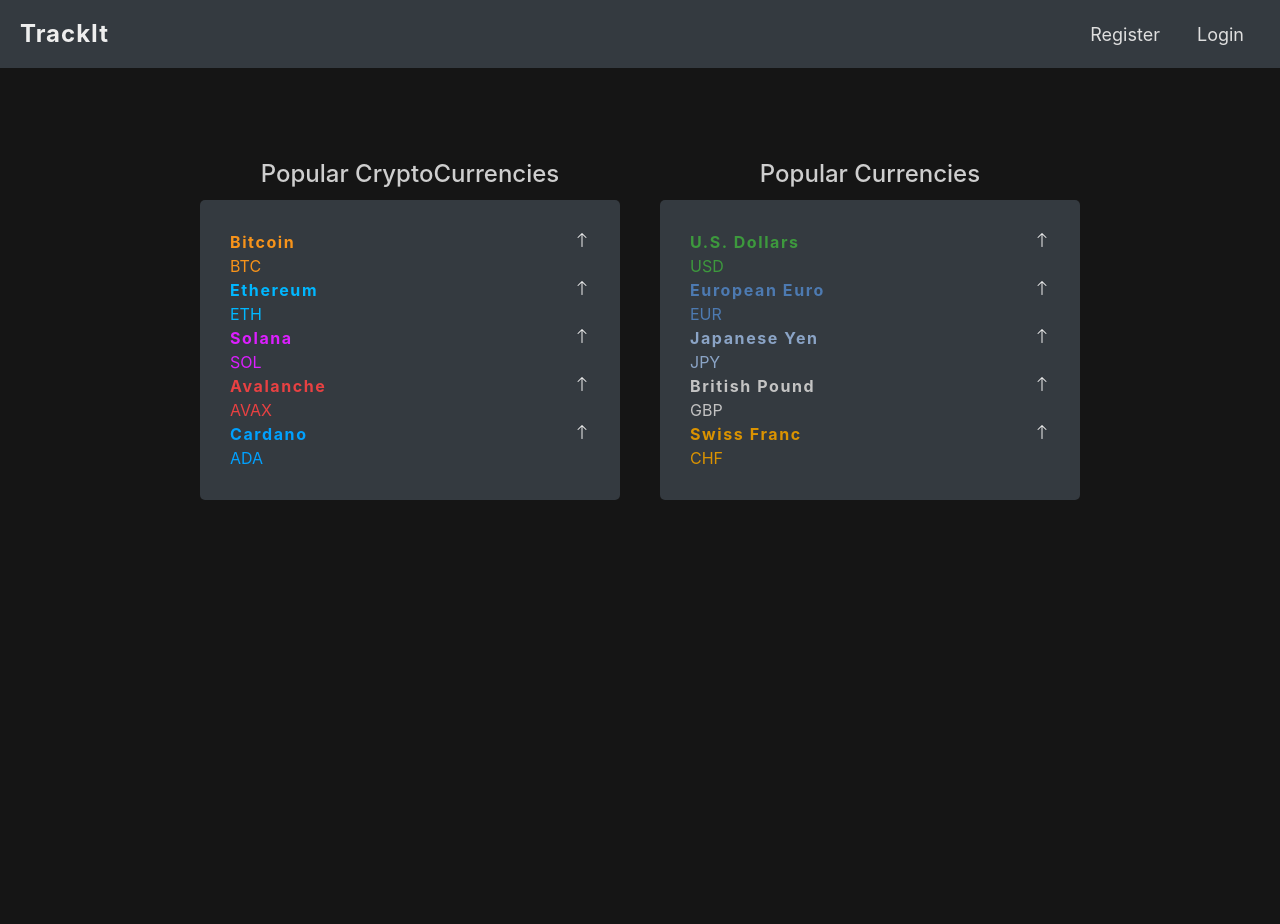
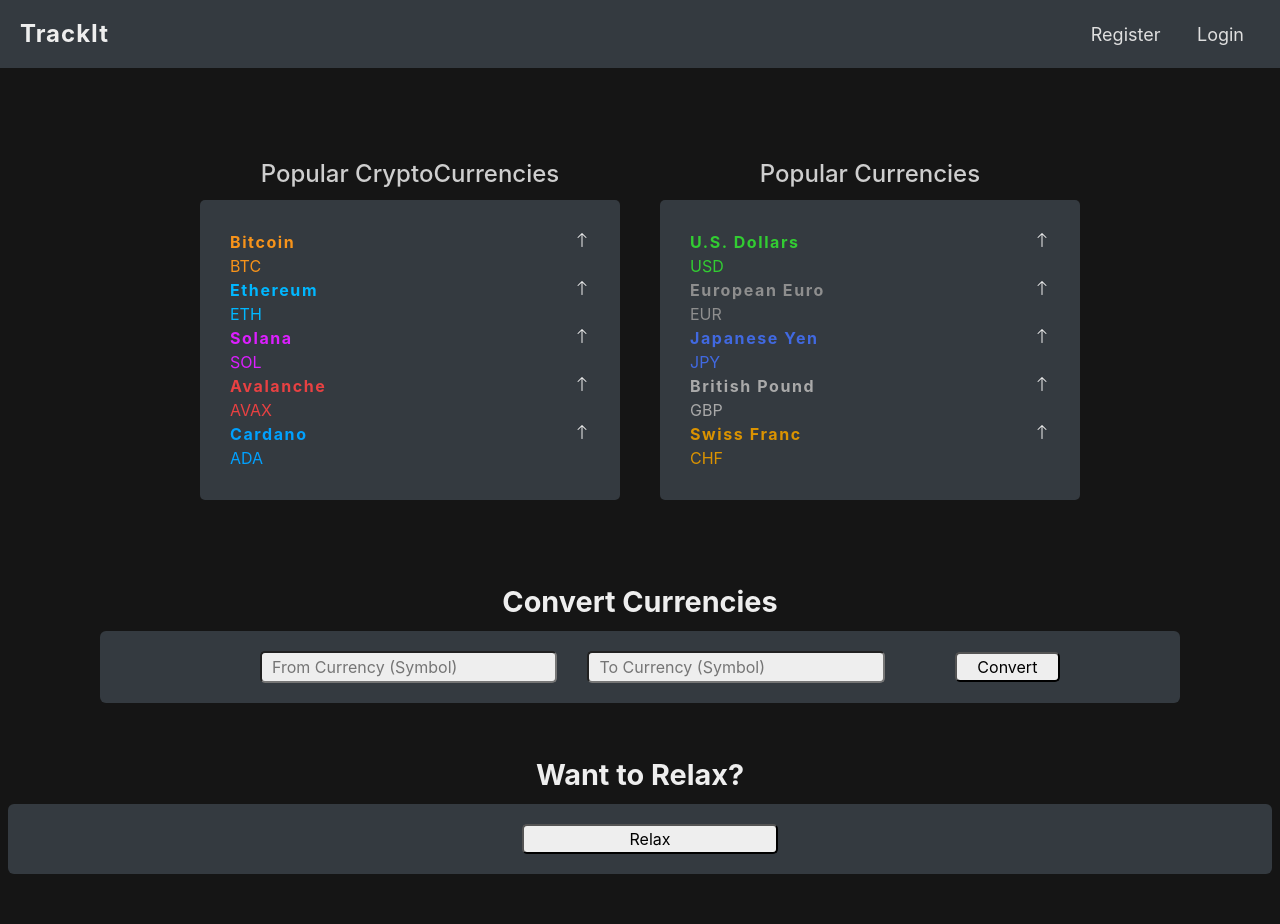
Before and after one commit to KushagraAgarwal525/TrackIt, a Django app: page / in a window 1280 px wide. Before the commit the page ends 500 px from the top, so only its background shows below. Run offline with Django 4.2, Linux system fonts and the light colour scheme.

Commit message:
Add convert currencies and want to relax sections

```diff
--- a/TrackIt/static/TrackIt/TrackIt.js
+++ b/TrackIt/static/TrackIt/TrackIt.js
@@ -1,7 +1,8 @@
 // Use https://tvjs.io/ for graphs
 
+const currencies = ["AFN","ALL","BTC","DZD","USD","EUR","AOA","XCD","ARS","AMD","AWG","AUD","AZN","BSD","BHD","BDT","BBD","BYN","BZD","XOF","BMD","BTN","BOB","BAM","BWP","BRL","BND","BGN","BIF","KHR","XAF","CAD","CVE","KYD","CLP","CNY","COP","KMF","CDF","NZD","CRC","HRK","CUP","CZK","DKK","DJF","DOP","EGP","ERN","SZL","ETB","FJD","XPF","GMD","GEL","GHS","GIP","GTQ","GNF","GYD","HTG","HNL","HKD","HUF","ISK","INR","IDR","IRR","IQD","ILS","JMD","JPY","JOD","KZT","KES","KPW","KRW","KWD","KGS","LAK","LBP","LSL","LRD","LYD","CHF","MOP","MGA","MWK","MYR","MVR","MRU","MUR","MXN","MDL","MNT","MAD","MZN","MMK","NAD","NPR","ANG","NIO","NGN","MKD","NOK","OMR","PKR","PAB","PGK","PYG","PEN","PHP","PLN","QAR","RON","RUB","RWF","SHP","WST","STN","SAR","RSD","SCR","SLL","SGD","SBD","SOS","ZAR","SSP","LKR","SDG","SRD","SEK","SYP","TJS","TZS","THB","TOP","TTD","TND","TRY","TMT","UGX","UAH","AED","GBP","UYU","UZS","VUV","VES","VND","YER","ZMW","ZWL"];
+
 // ***----Update intervals for cryptocurrency prices----***
-
 setInterval(() => {
     updateCryptoPrice("BTC", "USD");
 }, 1000);
@@ -46,12 +47,35 @@ document.addEventListener('DOMContentLoaded', async () => {
     updateCryptoPrice("ETH", "USD");
     updateCryptoPrice("SOL", "USD");
     updateCryptoPrice("AVAX", "USD");
-    // updateCryptoPrice("ADA", "USD");
+    updateCryptoPrice("ADA", "USD");
 	updateCurrencyPrice("USD", "USD");
 	updateCurrencyPrice("EUR", "USD");
-	// updateCurrencyPrice("JPY", "USD");
-	// updateCurrencyPrice("USD", "USD");
-	// updateCurrencyPrice("USD", "USD");
+	updateCurrencyPrice("JPY", "USD");
+	updateCurrencyPrice("GBP", "USD");
+	updateCurrencyPrice("CHF", "USD");
+    const searchForm = document.querySelector(".convert form");
+    searchForm.addEventListener('submit', async event => {
+        event.preventDefault();
+        let currencyFrom = searchForm.currencyfrom.value.toUpperCase();
+        let currencyTo = searchForm.currencyto.value.toUpperCase();
+        let exchange;
+        const result = document.querySelector(".convert .result");
+        if (currencies.includes(currencyFrom) && currencies.includes(currencyTo)) {
+            exchange = await getCurrencyPrice(currencyFrom, currencyTo);
+            exchange = parseFloat(exchange).toFixed(2);
+            result.style.display = "block";
+            result.textContent = `1 ${currencyFrom.toUpperCase()} = ${exchange} ${currencyTo.toUpperCase()}`;
+        }
+        else {
+            result.style.display = "block";
+            result.textContent = "INVALID INPUT!";
+        }
+    })
+    document.querySelector('.relaxbtn').addEventListener('click', async () => {
+        let idea = await fetch("http://www.boredapi.com/api/activity?type=relaxation");
+        idea = await idea.json();
+        document.querySelector('.idea').textContent = idea.activity;
+    })
 })
 
 async function getCryptoPrice(crypto, currency) {
@@ -112,16 +136,23 @@ async function updateCurrencyPrice(currency, preference) {
 		if (priceChange == Infinity) {
 			document.querySelector(`.currencychangepercentage[data-${currency}]`).textContent = "0.000%";
 		}
-		else if (priceChange < 0) {
-			document.querySelector(`.currencychangepercentage[data-${currency}]`).textContent = `${priceChange}%`;
+        else {
+			document.querySelector(`.currencychangepercentage[data-${currency}]`).textContent = `${percentagechange}%`;
+		}
+		if (priceChange < 0) {
+            document.querySelector(`svg[data-${currency}]`).classList.add("rotatesvg");
+			document.querySelector(`svg[data-${currency}]`).style.color = "red";
 			document.querySelector(`.currencychangepercentage[data-${currency}]`).style.color = "red";
 		}
 		else if (priceChange > 0 && priceChange != Infinity) {
-			document.querySelector(`.currencychangepercentage[data-${currency}]`).textContent = `${priceChange}%`;
 			document.querySelector(`.currencychangepercentage[data-${currency}]`).style.color = "#29EF04";
+            document.querySelector(`svg[data-${currency}]`).style.color = "#39FF14";
+			if (document.querySelector(`svg[data-${currency}]`).classList.contains("rotatesvg")) {
+				document.querySelector(`svg[data-${currency}]`).classList.remove("rotatesvg");
+			}
 		}
 		else if (priceChange == 0) {
-			document.querySelector(`.currencychangepercentage[data-${currency}]`).textContent = "0.000%";
+			document.querySelector(`svg[data-${currency}]`).style.color = "#eeeeee";
 			document.querySelector(`.currencychangepercentage[data-${currency}]`).style.color = "#eeeeee";
 		}
 		prices[currency] = priceData;
--- a/TrackIt/static/TrackIt/styles.css
+++ b/TrackIt/static/TrackIt/styles.css
@@ -4,10 +4,10 @@
     --solana-color : #DC1FFF;
     --avalanche-color : #e84142;
     --cardano-color : #00A1FF;
-    --USD-color : #3D993D;
-    --EUR-color : #4D7AB1;
-    --JPY-color : #8BA4C6;
-    --GBP-color : #c3c3c3;
+    --USD-color : #32CD32;
+    --EUR-color : #8E8E8E;
+    --JPY-color : royalblue;
+    --GBP-color : #A9A9A9;
     --CHF-color : #DB9300;
 }
 
@@ -64,7 +64,7 @@ a:hover {
     flex-direction: column;
     align-items: center;
     gap: 20px;
-    padding: 40px;
+    padding: 40px 40px 20px;
 }
 
 .cryptotitle, .currencytitle {
@@ -151,7 +151,115 @@ a:hover {
     color: var(--CHF-color);
 }
 
-@media (min-width: 1000px) {
+.search, .relax {
+    display: flex;
+    flex-direction: column;
+    align-items: center;
+}
+
+.search {
+    gap: 8px;
+    padding: 20px 40px 0px;
+}
+
+.convert, .getidea {
+    background-color: #343a40;
+    border-radius: 6px;
+    width: 100%;
+    padding: 20px 10px 20px 10px;
+    margin: 0px 0px 50px;
+}
+
+.convert {
+    padding: 20px 10px 20px 0px;
+    margin: 0px 0px 50px;
+}
+
+.convert form{
+    display: flex;
+    align-items: center;
+    justify-content: center;
+    gap: 10px;
+}
+
+.convert form input[type=submit] {
+    flex: 1;
+}
+
+.convert form input[type=text] {
+    padding: 2px 10px;
+}
+
+.convert form input {
+    background-color: #eee;
+    color: black;
+    width: 100%;
+    border-radius: 5px;
+}
+
+.input {
+    padding: 0px 10px 0px 20px;
+    background-color: transparent;
+    display: flex;
+    justify-content: center;
+    align-items: center;
+    flex: 7;
+    gap: 15px;
+}
+
+.result {
+    display: none;
+    padding: 20px 0px 0px;
+    text-align: center;
+    font-size: 1.2rem;
+    font-weight: 500;
+}
+
+.searchtitle, .relaxtitle {
+    font-size: 1.2rem;
+    font-weight: 400;
+    text-align: center;
+}
+
+.getidea {
+    display: flex;
+    justify-content: center;
+    align-items: center;
+}
+
+.relax {
+    display: flex;
+    flex-direction: column;
+    align-items: center;
+    justify-content: center;
+    gap: 8px;
+    margin: 0px 8px;
+}
+
+.getidea {
+    display: flex;
+    justify-content: center;
+    align-items: center;
+    gap: 10px;
+}
+
+.relaxbtn {
+    background-color: #eee;
+    color: black;
+    height: 30px;
+    min-width: 20vw;
+    border-radius: 5px;
+}
+
+.relaxbtn:hover, .relaxbtn:focus {
+    outline: none;
+}
+
+.idea {
+    font-size: 1.1rem;
+}
+
+@media (min-width: 1015px) {
     .navbar {
         padding: 8px 20px;
     }
@@ -161,39 +269,76 @@ a:hover {
     .nav-item {
         font-size: large;
     }
-
     .login, .register {
         padding: 25px 50px;
     }
-
     .prices {
         flex-direction: row;
         justify-content: space-evenly;
         gap: 40px;
         padding: 80px 200px;
     }
-
     .crypto, .currency {
         width: 50%;
     }
-
     .cryptoprices, .currencyprices {
         padding: 30px;
     }
-
-
     .cryptotitle, .currencytitle {
         font-size: x-large;
         font-weight: 500;
         padding: 8px 0px;
     }
+    .search {
+        padding: 0px 100px;
+    }
+    .convert {
+        padding: 20px 120px 20px 100px;
+    }
+    .input {
+        padding: 0px 60px;
+        gap: 30px;
+    }
+    .searchtitle, .relaxtitle {
+        font-size: 1.8rem;
+        font-weight: bold;
+    }
+    .idea {
+        font-size: 1.3rem;
+        font-weight: 450;
+    }
+    .getidea {
+        gap: 20px;
+    }
 }
 
-@media (max-width: 350px) {
+@media (max-width: 360px) {
     .prices {
         padding: 20px;
     }
     .crypto, .currency {
         width: 100%;
     }
+    .convert form {
+        gap: 0px;
+    }
+    .search {
+        padding: 10px 20px 10px;
+    }
+    .input {
+        padding: 0px 8px 0px 16px;
+        gap: 8px;
+    }
+    .searchtitle, .relaxtitle {
+        font-size: 1.1rem;
+        font-weight: 400;
+    }
+    .result {
+        padding: 10px 0px 0px;
+        font-size: 1.1rem;
+        font-weight: 500;
+    }
+    .convert {
+        margin-bottom: 10px;
+    }
 }
--- a/TrackIt/templates/TrackIt/index.html
+++ b/TrackIt/templates/TrackIt/index.html
@@ -1,4 +1,8 @@
 {% extends 'TrackIt/layout.html' %}
+
+{% load static %}
+
+{% block script %}<script src="{% static 'TrackIt/TrackIt.js' %}"></script>{% endblock %}
 
 {% block body %}
     <!-- price display page -->
@@ -117,7 +121,7 @@
                         <div class="currencyprice" data-USD></div>
                         <div class="currencypricechange">
                             <div class="currencychangearrow">
-                                <svg xmlns="http://www.w3.org/2000/svg" width="16" height="16" fill="currentColor" class="bi bi-arrow-up" viewBox="0 0 16 16">
+                                <svg data-USD xmlns="http://www.w3.org/2000/svg" width="16" height="16" fill="currentColor" class="bi bi-arrow-up" viewBox="0 0 16 16">
                                     <path fill-rule="evenodd" d="M8 15a.5.5 0 0 0 .5-.5V2.707l3.146 3.147a.5.5 0 0 0 .708-.708l-4-4a.5.5 0 0 0-.708 0l-4 4a.5.5 0 1 0 .708.708L7.5 2.707V14.5a.5.5 0 0 0 .5.5z"/>
                                 </svg>
                             </div>
@@ -135,7 +139,7 @@
                         <div class="currencyprice" data-EUR></div>
                         <div class="currencypricechange">
                             <div class="currencychangearrow">
-                                <svg xmlns="http://www.w3.org/2000/svg" width="16" height="16" fill="currentColor" class="bi bi-arrow-up" viewBox="0 0 16 16">
+                                <svg data-EUR xmlns="http://www.w3.org/2000/svg" width="16" height="16" fill="currentColor" class="bi bi-arrow-up" viewBox="0 0 16 16">
                                     <path fill-rule="evenodd" d="M8 15a.5.5 0 0 0 .5-.5V2.707l3.146 3.147a.5.5 0 0 0 .708-.708l-4-4a.5.5 0 0 0-.708 0l-4 4a.5.5 0 1 0 .708.708L7.5 2.707V14.5a.5.5 0 0 0 .5.5z"/>
                                 </svg>
                             </div>
@@ -153,7 +157,7 @@
                         <div class="currencyprice" data-JPY></div>
                         <div class="currencypricechange">
                             <div class="currencychangearrow">
-                                <svg xmlns="http://www.w3.org/2000/svg" width="16" height="16" fill="currentColor" class="bi bi-arrow-up" viewBox="0 0 16 16">
+                                <svg data-JPY xmlns="http://www.w3.org/2000/svg" width="16" height="16" fill="currentColor" class="bi bi-arrow-up" viewBox="0 0 16 16">
                                     <path fill-rule="evenodd" d="M8 15a.5.5 0 0 0 .5-.5V2.707l3.146 3.147a.5.5 0 0 0 .708-.708l-4-4a.5.5 0 0 0-.708 0l-4 4a.5.5 0 1 0 .708.708L7.5 2.707V14.5a.5.5 0 0 0 .5.5z"/>
                                 </svg>
                             </div>
@@ -200,4 +204,27 @@
             </div>
         </div>
     </div>
+    <!-- search section -->
+    <div class="search">
+        <div class="searchtitle">Convert Currencies</div>
+        <div class="convert">
+            <form action="/search/" method="post">
+                <div class="input">
+                    <input type="text" name="currencyfrom" placeholder="From Currency (Symbol)">
+                    <input type="text" name="currencyto" placeholder="To Currency (Symbol)">
+                </div>
+                <input class="cryptosearchbtn" type="submit" name="submit" value="Convert">
+            </form>
+            <div class="result"></div>
+        </div>
+    </div>
+
+    <!-- Relax Ideas -->
+    <div class="relax">
+        <div class="relaxtitle">Want to Relax?</div>
+        <div class="getidea">
+            <div class="idea"></div>
+            <button class="relaxbtn">Relax</button>
+        </div>
+    </div>
 {% endblock %}
--- a/TrackIt/templates/TrackIt/layout.html
+++ b/TrackIt/templates/TrackIt/layout.html
@@ -10,7 +10,7 @@
     <title>{% block title %} TrackIt {% endblock %}</title>
     <link rel="stylesheet" href="https://cdn.jsdelivr.net/npm/bootstrap@4.0.0/dist/css/bootstrap.min.css" integrity="sha384-Gn5384xqQ1aoWXA+058RXPxPg6fy4IWvTNh0E263XmFcJlSAwiGgFAW/dAiS6JXm" crossorigin="anonymous">
     <link rel="stylesheet" href="{% static 'TrackIt/styles.css' %}">
-    {% block script %} <script src="{% static 'TrackIt/TrackIt.js' %}"></script> {% endblock %}
+    {% block script %}{% endblock %}
 </head>
 <body>
     <nav class="sticky-top navbar navbar-dark bg-dark">
@@ -18,10 +18,14 @@
             <a href="/" class="nav-item navbar-text logo-text">TrackIt</a>
         </div>
         <div class="nav-right">
-            <a href="/register"class="nav-item nav-link">
-                Register
-            </a>
-            <a href="/login" class="nav-item nav-link">Login</a>
+            {% if not user.is_authenticated %}
+                <a href="{% url 'register' %}"class="nav-item nav-link">Register</a>
+                <a href="{% url 'login' %}" class="nav-item nav-link">Login</a>
+            {% else %}
+                <a class="nav-item nav-link">Watchlist</a>
+                <a class="nav-item nav-link">Preferences</a>
+                <a href="{% url 'logout' %}" class="nav-item nav-link">Logout</a>
+            {% endif %}
         </div>
     </nav>
     {% block body %} {% endblock %}
--- a/TrackIt/urls.py
+++ b/TrackIt/urls.py
@@ -4,6 +4,7 @@ from . import views
 
 urlpatterns = [
     path('', views.index, name='index'),
-    path('register/<str:email>/<str:password>/<str:confirm_password>', views.register, name='register'),
-    path('login/', views.login, name='login'),
+    path('register/', views.register, name='register'),
+    path('login/', views.login_view, name='login'),
+    path('logout/', views.logout_view, name='logout'),
 ]
--- a/TrackIt/views.py
+++ b/TrackIt/views.py
@@ -1,15 +1,54 @@
-from django.http import JsonResponse
 from django.shortcuts import render
-# from TrackIt.models import User, Watchlist, currencyPreferences
+from django.urls import reverse
+from django.http import HttpResponseRedirect
+from django.contrib.auth import authenticate, login, logout
+from django.db import IntegrityError
+from TrackIt.models import User, Watchlist, currencyPreferences
 # Create your views here.
 
-def register(request, email, password, confirm_password):
-    if (password != confirm_password):
-        return JsonResponse({'status': '2'})
-    # return render(request, 'TrackIt/register.html')
+def register(request):
+    if request.method == "POST":
+        email = request.POST["email"]
+        # Ensure password matches confirmation
+        password = request.POST["password"]
+        confirmation = request.POST["confirmation"]
+        if password != confirmation:
+            return render(request, "TrackIt/register.html", {
+                "message": "Passwords must match."
+            })
+        # Attempt to create new user
+        try:
+            user = User.objects.create_user(username = email, password = password)
+            user.save()
+        except IntegrityError:
+            return render(request, "TrackIt/register.html", {
+                "message": "Username already taken."
+            })
+        login(request, user)
+        return HttpResponseRedirect(reverse("index"))
+    return render(request, 'TrackIt/register.html')
 
-def login(request):
+def login_view(request):
+    if request.method == "POST":
+
+        # Attempt to sign user in
+        email = request.POST["email"]
+        password = request.POST["password"]
+        user = authenticate(request, username=email, password=password)
+
+        # Check if authentication successful
+        if user is not None:
+            login(request, user)
+            return HttpResponseRedirect(reverse("index"))
+        else:
+            return render(request, "TrackIt/login.html", {
+                "message": "Invalid email and/or password."
+            })
     return render(request, 'TrackIt/login.html')
+
+def logout_view(request):
+    logout(request)
+    return HttpResponseRedirect(reverse("index"))
 
 def index(request):
     return render(request, 'TrackIt/index.html')
```
Also changed, not shown: db.sqlite3.
